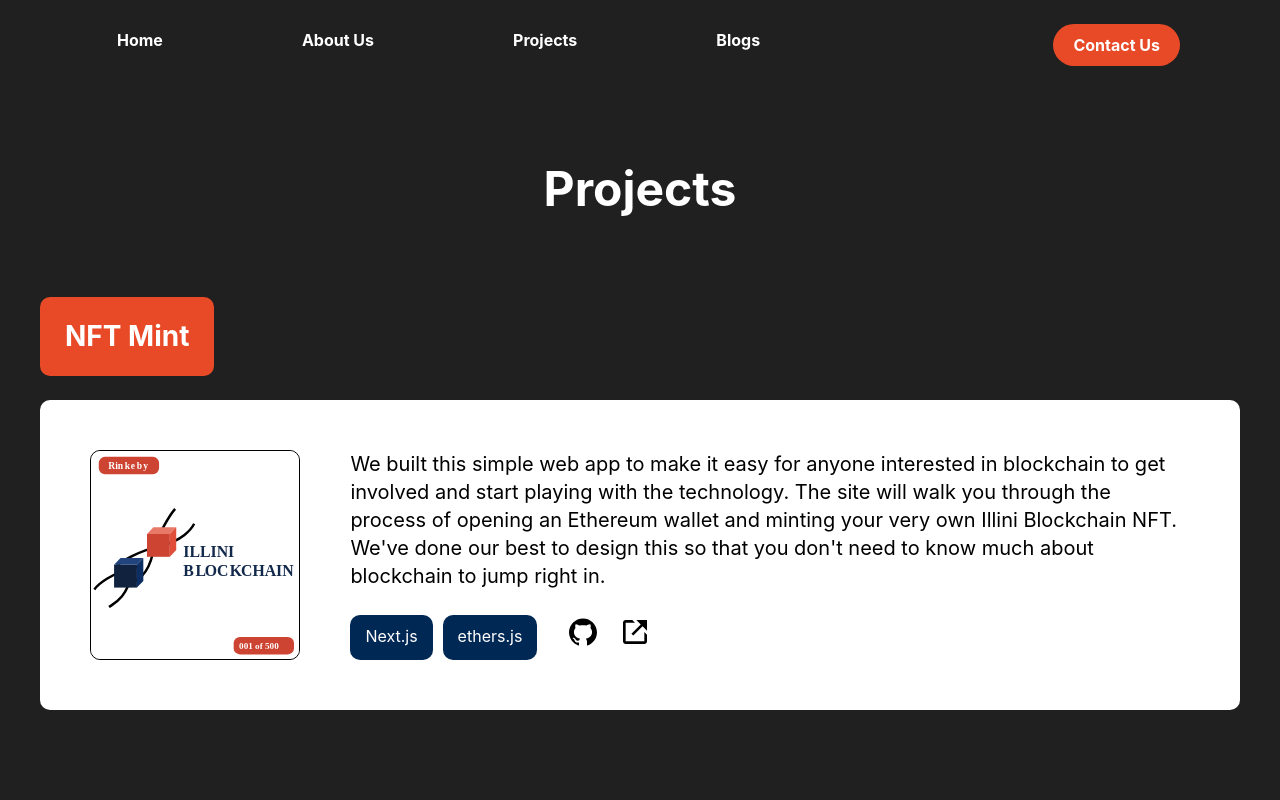
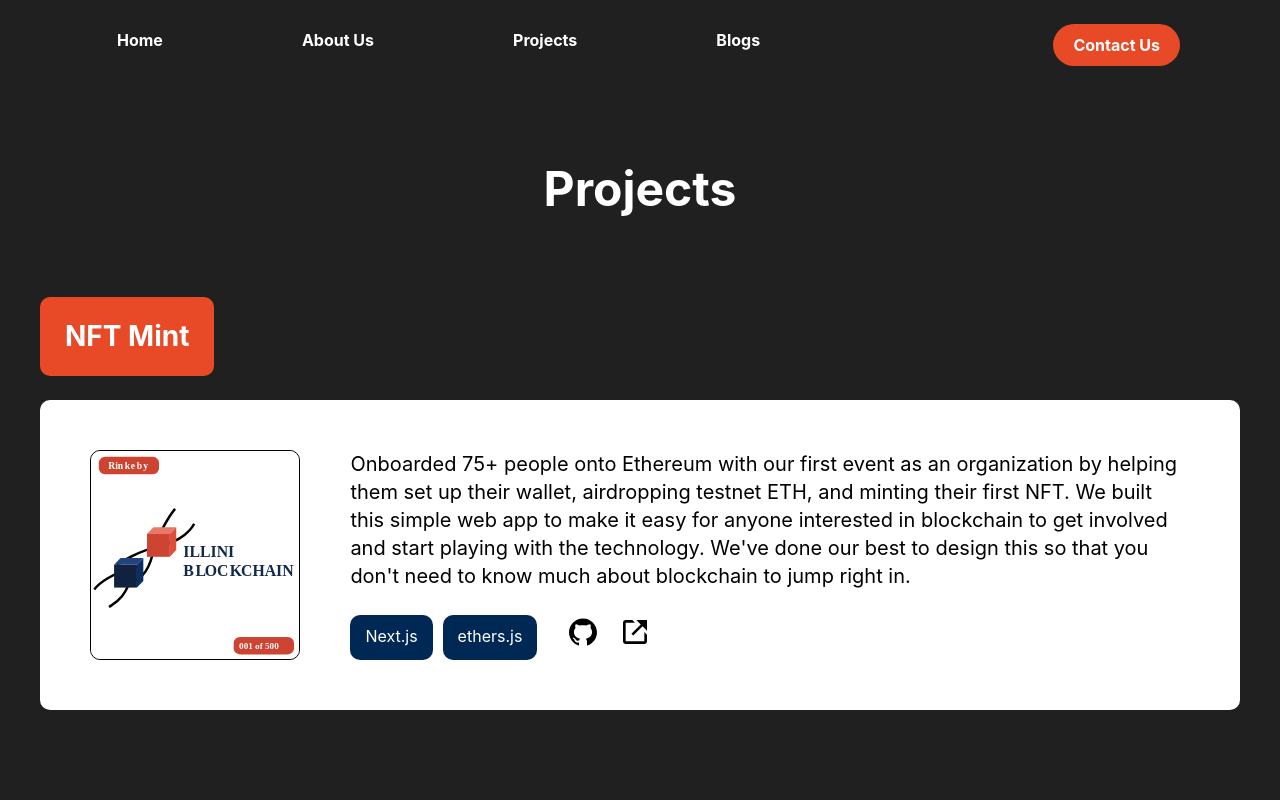
Before and after one commit to IlliniBlockchain/website, a Next.js app: page /projects in a window 1280 px wide. Shown: the top 800 px of the page. Built offline with nearby package versions, Linux system fonts and the light colour scheme.

Commit message:
Expand nft mint description and fill out title and meta tag

```diff
--- a/pages/projects.js
+++ b/pages/projects.js
@@ -12,8 +12,8 @@ export default function Projects() {
     return (
       <>
         <Head>t
-          <title>Illini Blockchain</title>
-          <meta name='description' content='Generated by create next app' />
+          <title>Projects - Illini Blockchain</title>
+          <meta name='description' content='Projects that Illini Blockchain has worked on.' />
           <link rel='icon' href='/favicon.ico' />
         </Head>
 
@@ -28,7 +28,7 @@ export default function Projects() {
             stack={['Next.js', 'ethers.js']}
             githubUrl={'https://github.com/IlliniBlockchain/nft-mint'}
             websiteUrl={'https://illini-mint.vercel.app/'}
-            description={'We built this simple web app to make it easy for anyone interested in blockchain to get involved and start playing with the technology. The site will walk you through the process of opening an Ethereum wallet and minting your very own Illini Blockchain NFT. We\'ve done our best to design this so that you don\'t need to know much about blockchain to jump right in.'}
+            description={'Onboarded 75+ people onto Ethereum with our first event as an organization by helping them set up their wallet, airdropping testnet ETH, and minting their first NFT. We built this simple web app to make it easy for anyone interested in blockchain to get involved and start playing with the technology. We\'ve done our best to design this so that you don\'t need to know much about blockchain to jump right in.'}
           />
 
         </ProjectsContainer>
```
